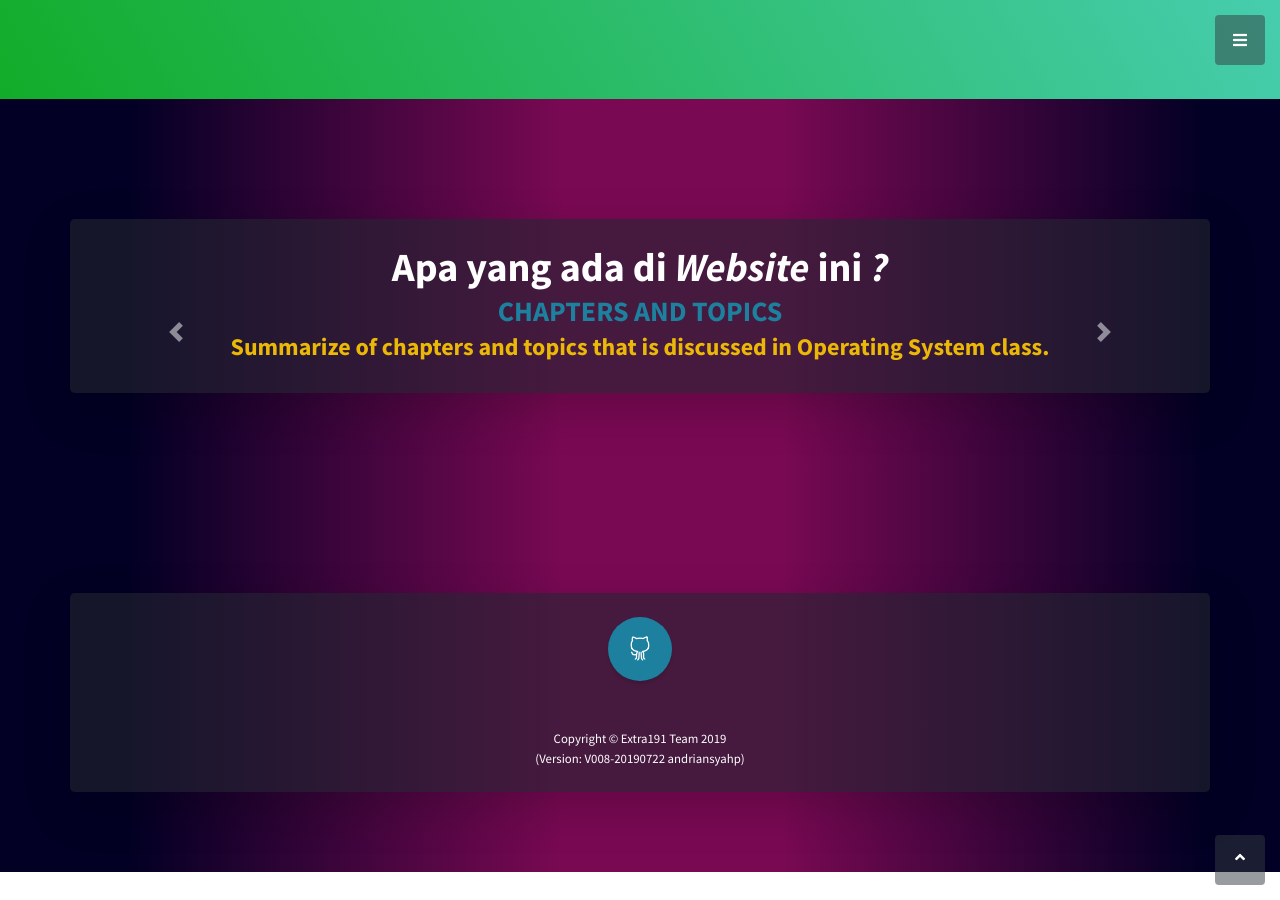
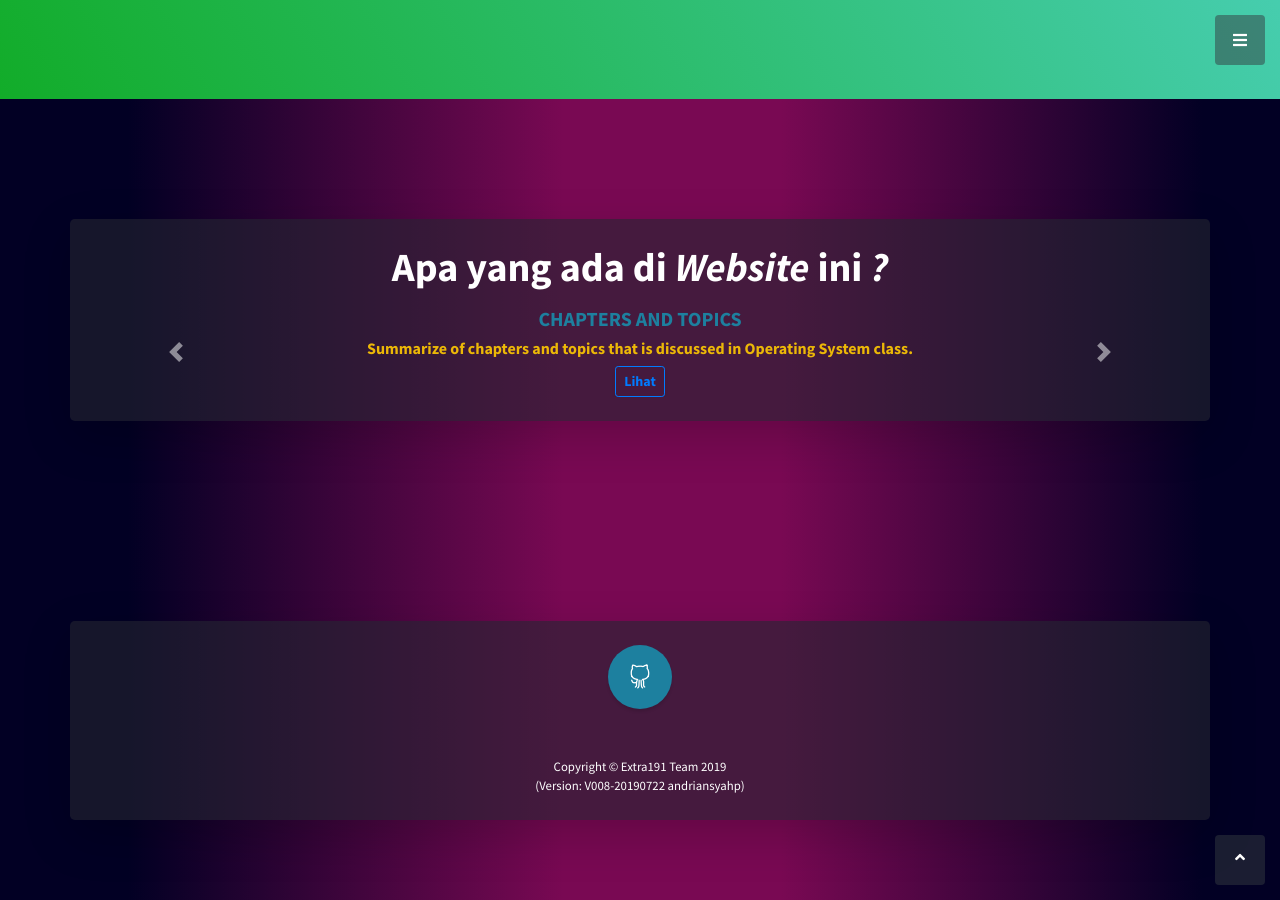
Before and after one commit to andriansyahp/extra191, a Jekyll site: the page built from index.html, in a window 1280 px wide and 900 px high, scrolled down 801 px. Built offline with Jekyll 4.4.1, drawn with Linux system fonts in a browser that asks for light colours.

Commit message:
Making homepage listing all pages with Carousel

```diff
--- a/contents/badak.html
+++ b/contents/badak.html
@@ -4,6 +4,7 @@
 layout: default
 permalink: /contents/badak/
 categories: content
+url: "https://andriansyahp.github.io/extra191/contents/badak"
 ---
 
 <!-- Badak -->
--- a/contents/chapters.html
+++ b/contents/chapters.html
@@ -4,4 +4,5 @@
 layout: default
 permalink: /contents/chapters-topics/
 categories: content
+url: "https://andriansyahp.github.io/extra191/contents/chapters-topics"
 ---
--- a/contents/links.html
+++ b/contents/links.html
@@ -4,6 +4,7 @@
 layout: default
 permalink: /contents/links/
 categories: content
+url: "https://andriansyahp.github.io/extra191/contents/links"
 ---
 
 <!-- External links -->
--- a/contents/memo.html
+++ b/contents/memo.html
@@ -4,6 +4,7 @@
 layout: default
 permalink: /contents/memo/
 categories: content
+url: "https://andriansyahp.github.io/extra191/contents/memo"
 ---
 
 <!-- Memo -->
--- a/contents/prerequisites.html
+++ b/contents/prerequisites.html
@@ -4,6 +4,7 @@
 layout: default
 permalink: /contents/prerequisites/
 categories: content
+url: "https://andriansyahp.github.io/extra191/contents/prerequisites"
 ---
 
 <!-- Prerequisites -->
--- a/index.html
+++ b/index.html
@@ -6,17 +6,19 @@
 <div class="container text-center rounded-lg shadow-lg p-4">
     <h1 class="mb-1 text-white text-center">Apa yang ada di <em>Website</em> ini <em>?</em></h1>
 
+    <div id="slides" class="mt-3">
         <div id="carouselContent" class="carousel slide" data-interval="2500" data-ride="carousel">
             <div class="carousel-inner" role="listbox">
-            <div class="carousel-item active text-center p-6">
-                <h3 class="mb-1 text-primary text-center">EXTRA191</h3>
-                <h4 class="text-center text-secondary">Welcome.</h4>
+                <div class="carousel-item active text-center p-8">
+                    <h5 class="text-primary text-center">EXTRA191</h5>
+                    <h6 class="text-center text-secondary">Welcome.</h6>
                 </div>
                 {% for page in site.pages %}
                     {% if page.categories contains 'content' %}
-                    <div class="carousel-item text-center p-6">
-                        <h3 class="mb-1 text-primary text-center">{{page.title}}</h3>
-                        <h4 class="text-center text-secondary">{{page.description}}</h4>
+                        <div class="carousel-item text-center p-8">
+                            <h5 class="text-primary text-center">{{page.title}}</h5>
+                            <h6 class="text-center text-secondary">{{page.description}}</h6>
+                            <button class="btn btn-outline-primary btn-sm">Lihat</button>
                         </div>
                     {% endif %}
                 {% endfor %}
@@ -29,6 +31,7 @@
                 <span class="carousel-control-next-icon" aria-hidden="true"></span>
                 <span class="sr-only">Next</span>
             </a>
+        </div>
     </div>
 </div>
 
```
Also changed, not shown: other parts of index.html (+1 -1 lines). Lines whose indentation alone changed are shown as unchanged.
